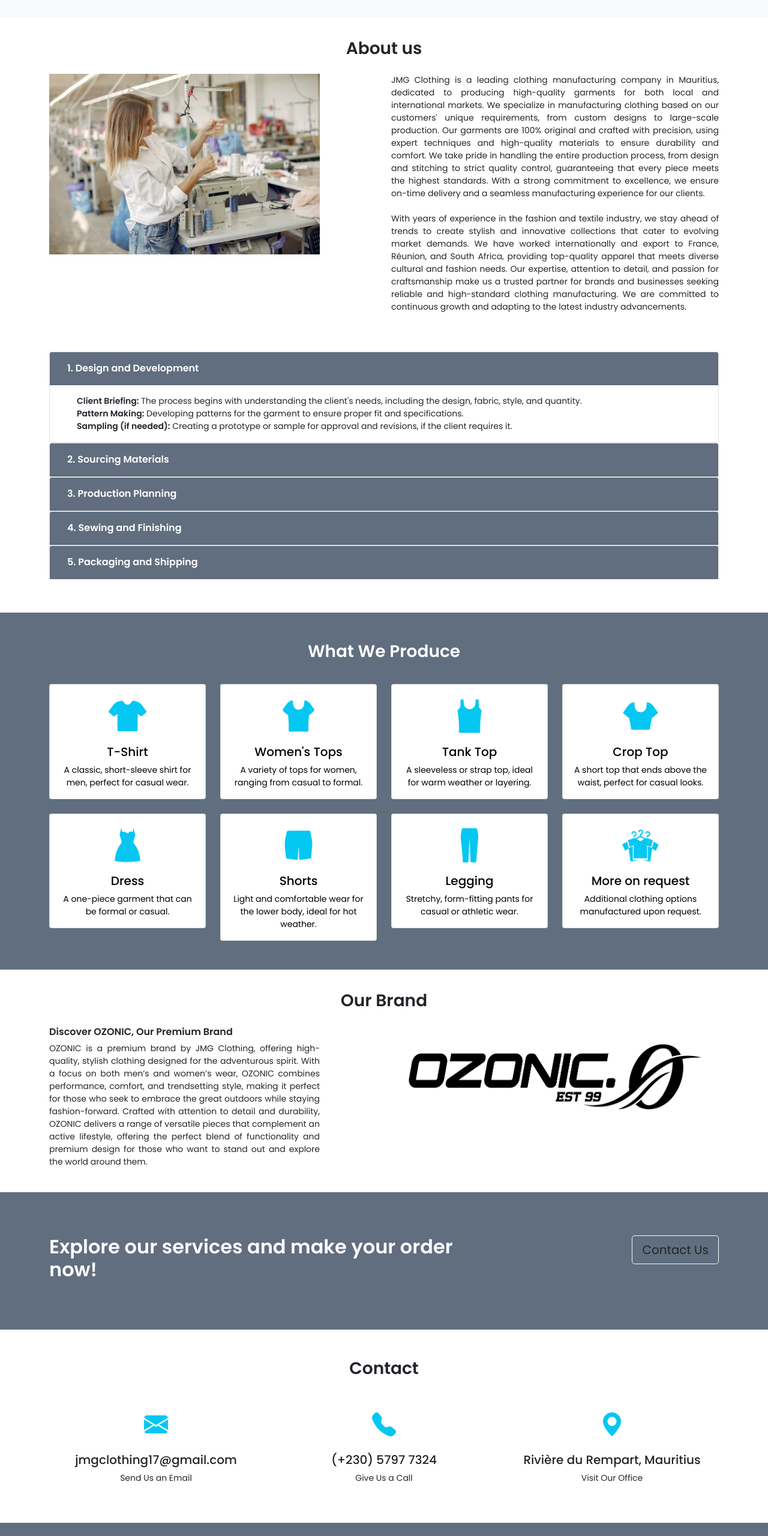
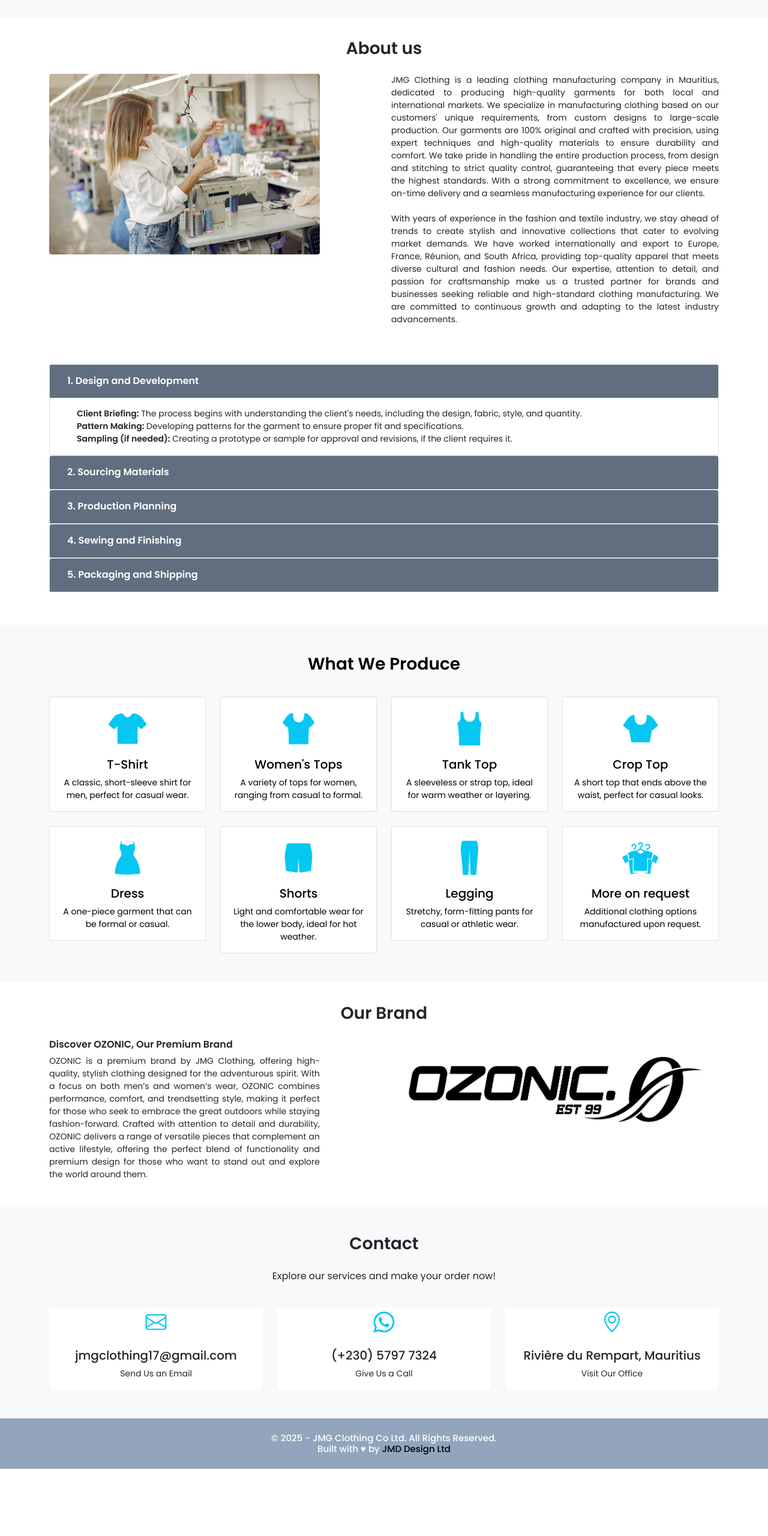
Before and after one commit to maandesign/jmgclothing, a plain HTML site: page index.html in a window 1280 px wide. Shown: the part 1380-3940 px from the top of the page at 60% size. After the commit the page ends 3828 px from the top, so only its background shows below. Drawn offline with nearby package versions, Linux system fonts and the light colour scheme.

Commit message:
index.html

```diff
--- a/index.html
+++ b/index.html
@@ -133,11 +133,11 @@
     <div class="container pb-5">
         <div class="row text-center">
             <div class="col-sm-5 pic">
-                <img src="images/abt.jpg" alt="" width="100%">
+                <img src="images/abt.jpg" alt="" width="100%" style="border-radius: 4px;">
             </div>
             <div class="col-sm"></div>
             <div class="col-sm-6">
-                <p class="txt small" style="text-align: justify;">JMG Clothing is a leading clothing manufacturing company in Mauritius, dedicated to producing high-quality garments for both local and international markets. We specialize in manufacturing clothing based on our customers' unique requirements, from custom designs to large-scale production. Our garments are 100% original and crafted with precision, using expert techniques and high-quality materials to ensure durability and comfort. We take pride in handling the entire production process, from design and stitching to strict quality control, guaranteeing that every piece meets the highest standards. With a strong commitment to excellence, we ensure on-time delivery and a seamless manufacturing experience for our clients.<br><br>With years of experience in the fashion and textile industry, we stay ahead of trends to create stylish and innovative collections that cater to evolving market demands. We have worked internationally and export to France, Réunion, and South Africa, providing top-quality apparel that meets diverse cultural and fashion needs. Our expertise, attention to detail, and passion for craftsmanship make us a trusted partner for brands and businesses seeking reliable and high-standard clothing manufacturing. We are committed to continuous growth and adapting to the latest industry advancements.</p>
+                <p class="txt small" style="text-align: justify;">JMG Clothing is a leading clothing manufacturing company in Mauritius, dedicated to producing high-quality garments for both local and international markets. We specialize in manufacturing clothing based on our customers' unique requirements, from custom designs to large-scale production. Our garments are 100% original and crafted with precision, using expert techniques and high-quality materials to ensure durability and comfort. We take pride in handling the entire production process, from design and stitching to strict quality control, guaranteeing that every piece meets the highest standards. With a strong commitment to excellence, we ensure on-time delivery and a seamless manufacturing experience for our clients.<br><br>With years of experience in the fashion and textile industry, we stay ahead of trends to create stylish and innovative collections that cater to evolving market demands. We have worked internationally and export to Europe, France, Réunion, and South Africa, providing top-quality apparel that meets diverse cultural and fashion needs. Our expertise, attention to detail, and passion for craftsmanship make us a trusted partner for brands and businesses seeking reliable and high-standard clothing manufacturing. We are committed to continuous growth and adapting to the latest industry advancements.</p>
             </div>
         </div>
     </div>
@@ -224,7 +224,7 @@
     </div>
     <!-- collapse Ends -->
 
-    <div class="container-fluid pt-5 pb-5" id="services" style="background-color: #606E7F; color: black; padding-left: 0px; padding-right: 0px;"><h3 class="fw-bold text-center" style="color: white; padding-bottom: 30px;">What We Produce</h3>
+    <div class="container-fluid pt-5 pb-5" id="services" style="background-color: #f8f9fa; color: black; padding-left: 0px; padding-right: 0px;"><h3 class="fw-bold text-center" style="color: black; padding-bottom: 30px;">What We Produce</h3>
         <div class="container">
             <!-- First Row of 4 Cards -->
             <div class="row pb-4 pb">
@@ -326,23 +326,24 @@
     <!--Our Brand Ends-->
 
     <!-- CTA Start-->
-    <div class="container-fluid pt-4 pb-4" style="background-color: #606E7F; color: white;">
+    <!-- <div class="container-fluid pt-4 pb-4" style="background-color: #05C7F2; color: white;">
         <div class="container cta pt-5 pb-5">
             <div class="row">
                 <div class="col-sm-8 cta-txt"><h2 class="fw-bold">Explore our services and make your order now!</h2></div>
                 <div class="col-sm-4 btn-end" style="text-align: end;"><button type="button" class="btn btn-outline-light text-dark btn-lg">Contact Us</button></div>
             </div>
         </div>
-    </div>
+    </div> -->
     <!-- CTA End-->
 
     <!-- Contact Start-->
-     <div class="container-fluid pt-5"><h3 class="fw-bold text-center" style="margin-bottom: 25px;">Contact</h3>
-        <div class="container my-5 text-center">
+     <div class="container-fluid pt-5 pb-5" style="background-color: #f8f9fa;"><h3 class="fw-bold text-center" style="margin-bottom: 25px;">Contact</h3>
+        <p class="text-center pb-4">Explore our services and make your order now!</p>
+        <div class="container text-center">
             <div class="row row-cols-1 row-cols-md-3 g-4">
                 <div class="col">
                     <div class="card crd-n">
-                        <i class="bi bi-envelope-fill" style="font-size: 40px; color: #05C7F2;"></i>
+                        <i class="bi bi-envelope" style="font-size: 35px; color: #05C7F2;"></i>
                         <div class="card-body">
                             <h5 class="card-title">jmgclothing17@gmail.com</h5>
                             <p class="card-text small">Send Us an Email</p>
@@ -351,7 +352,7 @@
                 </div>
                 <div class="col">
                     <div class="card crd-n">
-                        <i class="bi bi-telephone-fill" style="font-size: 40px; color: #05C7F2;"></i>
+                        <i class="bi bi-whatsapp" style="font-size: 35px; color: #05C7F2;"></i>
                         <div class="card-body">
                             <h5 class="card-title">(+230) 5797 7324</h5>
                             <p class="card-text small">Give Us a Call</p>
@@ -360,7 +361,7 @@
                 </div>
                 <div class="col">
                     <div class="card crd-n">
-                        <i class="bi bi-geo-alt-fill" style="font-size: 40px; color: #05C7F2;"></i>
+                        <i class="bi bi-geo-alt" style="font-size: 35px; color: #05C7F2;"></i>
                         <div class="card-body">
                             <h5 class="card-title">Rivière du Rempart, Mauritius</h5>
                             <p class="card-text small">Visit Our Office</p>
@@ -374,17 +375,14 @@
     <!-- Contact Ends-->
 
     <!-- Footer Starts -->
-    <div class="container-fluid pt-5 pb-5" style="background-color: #606E7F">
+    <!-- <div class="container-fluid pt-5 pb-5" style="background-color: #a6b5c6">
         <div class="container">
             <div class="row">
                 <div class="col-sm-4">
                     <h3 class="fw-bold" style="color: white;">JMG Clothing Co Ltd</h3>
                     <p style="color: white; font-size: 14px; margin-bottom: 8px;">We are a One-Stop Shop Clothing Manufacturer</p>
                     <div class="icon" style="font-size: 20px; cursor: pointer; width: 150px; margin-bottom: 20px;">
-                        <!-- <a href="#"><i class="bi bi-behance" style="padding-inline-end: 10px; color: white;"></i></a> -->
                         <a href="https://www.linkedin.com/company/jmgclothing/"><i class="bi bi-linkedin" style="padding-inline-end: 10px; color: white;"></i></a>
-                        <!-- <a href="#"><i class="bi bi-facebook" style="padding-inline-end: 10px; color: white;"></i></a>
-                        <a href="#"><i class="bi bi-instagram" style="padding-inline-end: 10px; color: white;"></i></a> -->
                     </div>
 
                 </div>
@@ -414,9 +412,9 @@
         </div>
     </div>
 
-    <hr class="mb-0 mt-0" style="color: white;"></hr>
+    <hr class="mb-0 mt-0" style="color: white;"></hr> -->
 
-    <div class="container-fluid pt-4 pb-4 footer" style="padding-bottom: 12px; background-color: #05C7F2;">
+    <div class="container-fluid pt-4 pb-4 footer" style="padding-bottom: 12px; background-color: #92a5bc;">
         <h6 class="footer-text text-center" style="color: white; padding-bottom: 0px; font-size: 15px; margin-bottom: 0px;">&copy; 2025 - JMG Clothing Co Ltd. All Rights Reserved.<br>Built with &hearts; by <a href="https://www.jmddesignltd.com/" style="text-decoration:none; color: black;">JMD Design Ltd</a></h6>
     </div>
     <!-- Footer Ends -->
@@ -443,9 +441,6 @@
     integrity="sha384-JEW9xMcG8R+pH31jmWH6WWP0WintQrMb4s7ZOdauHnUtxwoG2vI5DkLtS3qm9Ekf"
     crossorigin="anonymous"></script>
 
-    <!-- Custom Javascript -->
-    <script src="script.js"></script>
-
 </body>
 
 </html>
```
